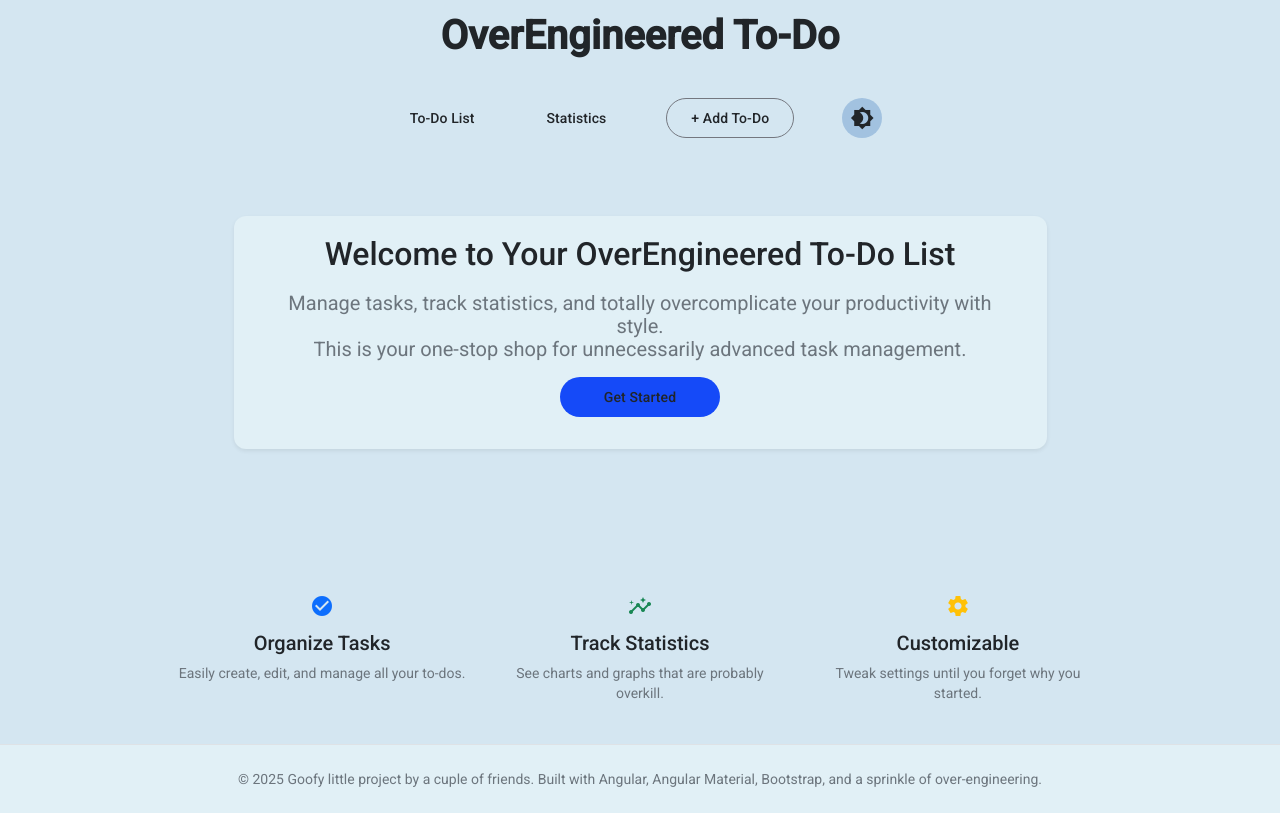
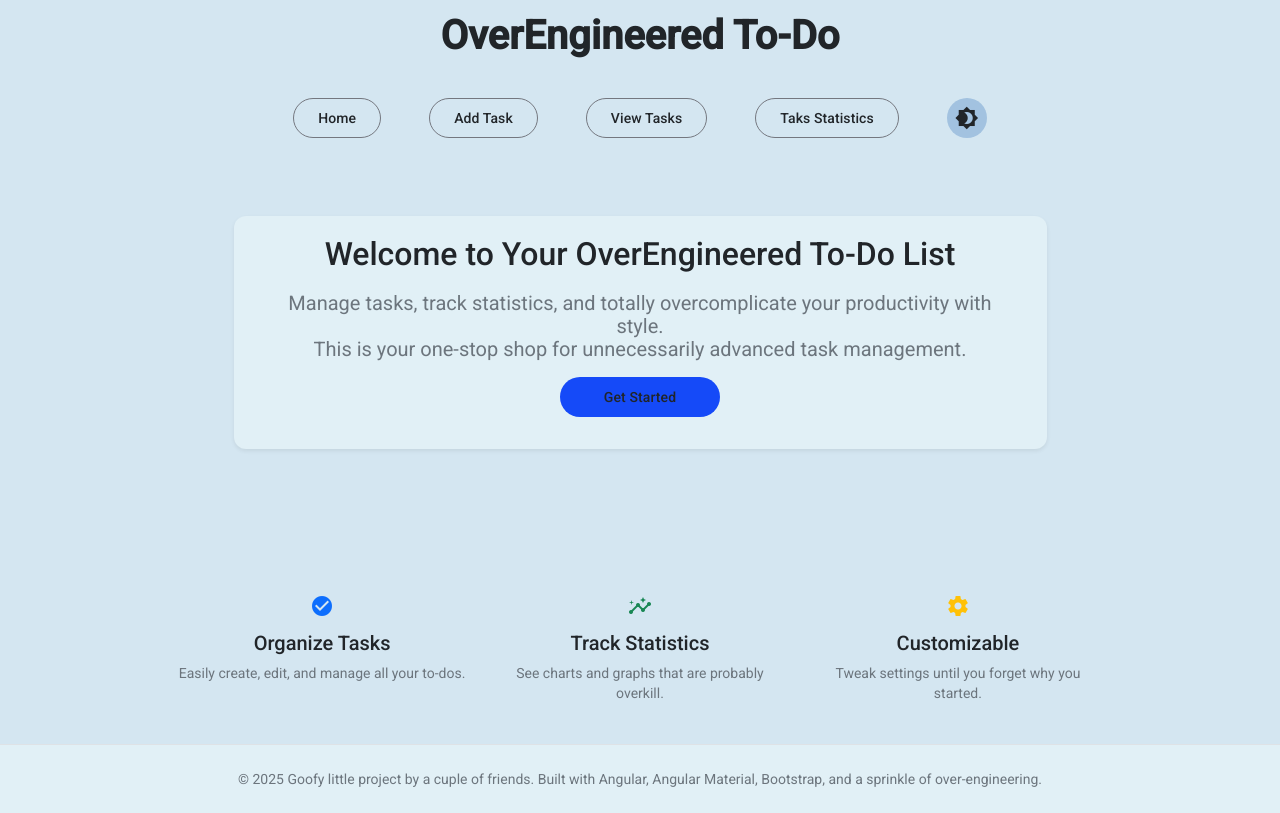
Before and after one commit to NedzadDonlagic04/task-manager-angular, an Angular app in the folder frontend/: page / in a window 1280 px wide. Built offline with nearby package versions, Linux system fonts and the light colour scheme.

Commit message:
Added buttons to navigate to defined routes

```diff
--- a/frontend/src/components/app/app.html
+++ b/frontend/src/components/app/app.html
@@ -1,17 +1,23 @@
-
 <mat-toolbar color="primary" class="mt-5" id="app-toolbar">
     <div class="container d-flex align-items-center gap-5">
         <!-- Left side: App name -->
-    <span class="fw-bold fs-1 ">OverEngineered To-Do</span>
+        <span class="fw-bold fs-1">OverEngineered To-Do</span>
 
         <!-- Right side: Nav links -->
         <nav class="d-flex gap-5">
-      <button mat-button routerLink="/todo">To-Do List</button>
-      <button mat-button routerLink="/stats">Statistics</button>
-      <button mat-stroked-button color="accent" routerLink="/add">+ Add To-Do</button>
+            @for (routerLink of routerLinks; track routerLink.path) {
+            <button mat-stroked-button [routerLink]="'/' + routerLink.path">
+                {{ routerLink.title }}
+            </button>
+            }
 
             <!--Dark mode toggle-->
-      <button mat-icon-button aria-label="Toggle dark mode" (click)="toggleDarkTheme()" class="theme-toggle-button">
+            <button
+                mat-icon-button
+                aria-label="Toggle dark mode"
+                (click)="toggleDarkTheme()"
+                class="theme-toggle-button"
+            >
                 <mat-icon [class.theme-toggle]="isDarkTheme">
                     {{ isDarkTheme ? 'brightness_7' : 'brightness_4' }}
                 </mat-icon>
@@ -20,45 +26,11 @@
     </div>
 </mat-toolbar>
 
-<div class="container" id="home-message">
-  <div class="row justify-content-center">
-    <div class="col-md-9">
-      <mat-card class="p-3 shadow-sm mt-3">
-        <mat-card-title class="mb-3 mt-2" id="home-message-title">Welcome to Your OverEngineered To-Do List</mat-card-title>
-        <mat-card-content>
-          <p class="fs-5 text-muted mt-2" id="home-message-text">
-            Manage tasks, track statistics, and totally overcomplicate your productivity with style.<br>
-            This is your one-stop shop for unnecessarily advanced task management.
-          </p>
-          <button mat-flat-button color="warn" routerLink="/todo" class="mt-2 " id="home-message-button">Get Started</button>
-        </mat-card-content>
-      </mat-card>
-    </div>
-  </div>
-</div>
-
-<div class="container" id="home-features">
-  <div class="row text-center">
-    <div class="col-md-4 mb-4">
-      <mat-icon class="fs-4 text-primary">check_circle</mat-icon>
-      <h5 class="mt-2">Organize Tasks</h5>
-      <p class="text-muted">Easily create, edit, and manage all your to-dos.</p>
-    </div>
-    <div class="col-md-4 mb-4">
-      <mat-icon class="fs-4 text-success">insights</mat-icon>
-      <h5 class="mt-2">Track Statistics</h5>
-      <p class="text-muted">See charts and graphs that are probably overkill.</p>
-    </div>
-    <div class="col-md-4 mb-4">
-      <mat-icon class="fs-4 text-warning">settings</mat-icon>
-      <h5 class="mt-2">Customizable</h5>
-      <p class="text-muted">Tweak settings until you forget why you started.</p>
-    </div>
-  </div>
-</div>
+<router-outlet />
 
 <footer class="bg-light py-4 mt-5 border-top">
     <div class="container text-center text-muted">
-    © 2025 Goofy little project by a cuple of friends. Built with Angular, Angular Material, Bootstrap, and a sprinkle of over-engineering.
+        © 2025 Goofy little project by a cuple of friends. Built with Angular,
+        Angular Material, Bootstrap, and a sprinkle of over-engineering.
     </div>
 </footer>
--- a/frontend/src/components/app/app.ts
+++ b/frontend/src/components/app/app.ts
@@ -5,6 +5,8 @@ import { MatToolbarModule } from "@angular/material/toolbar";
 import { MatButtonModule } from "@angular/material/button";
 import { MatIcon, MatIconModule } from "@angular/material/icon";
 import { MatCardModule } from "@angular/material/card";
+import { routes } from "./app.routes";
+import { RouterLink, RouterOutlet } from "@angular/router";
 
 @Component({
     selector: "app-root",
@@ -17,9 +19,12 @@ import { MatCardModule } from "@angular/material/card";
         MatIconModule,
         MatCardModule,
         MatIcon,
+        RouterLink,
+        RouterOutlet,
     ],
 })
 export class App {
+    routerLinks = routes;
     isDarkTheme = false;
 
     toggleDarkTheme() {
```
Lines whose indentation alone changed are shown as unchanged.
